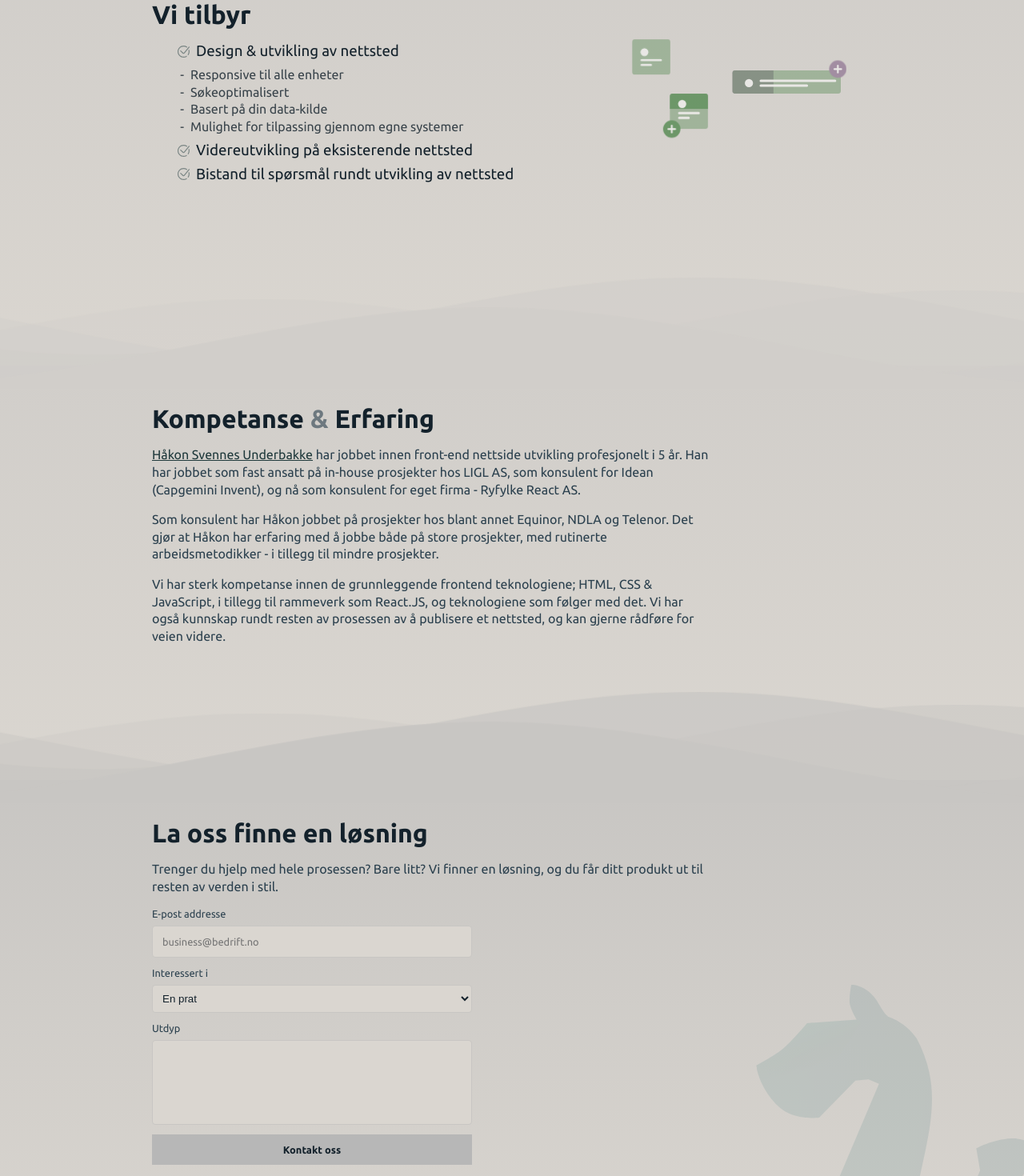
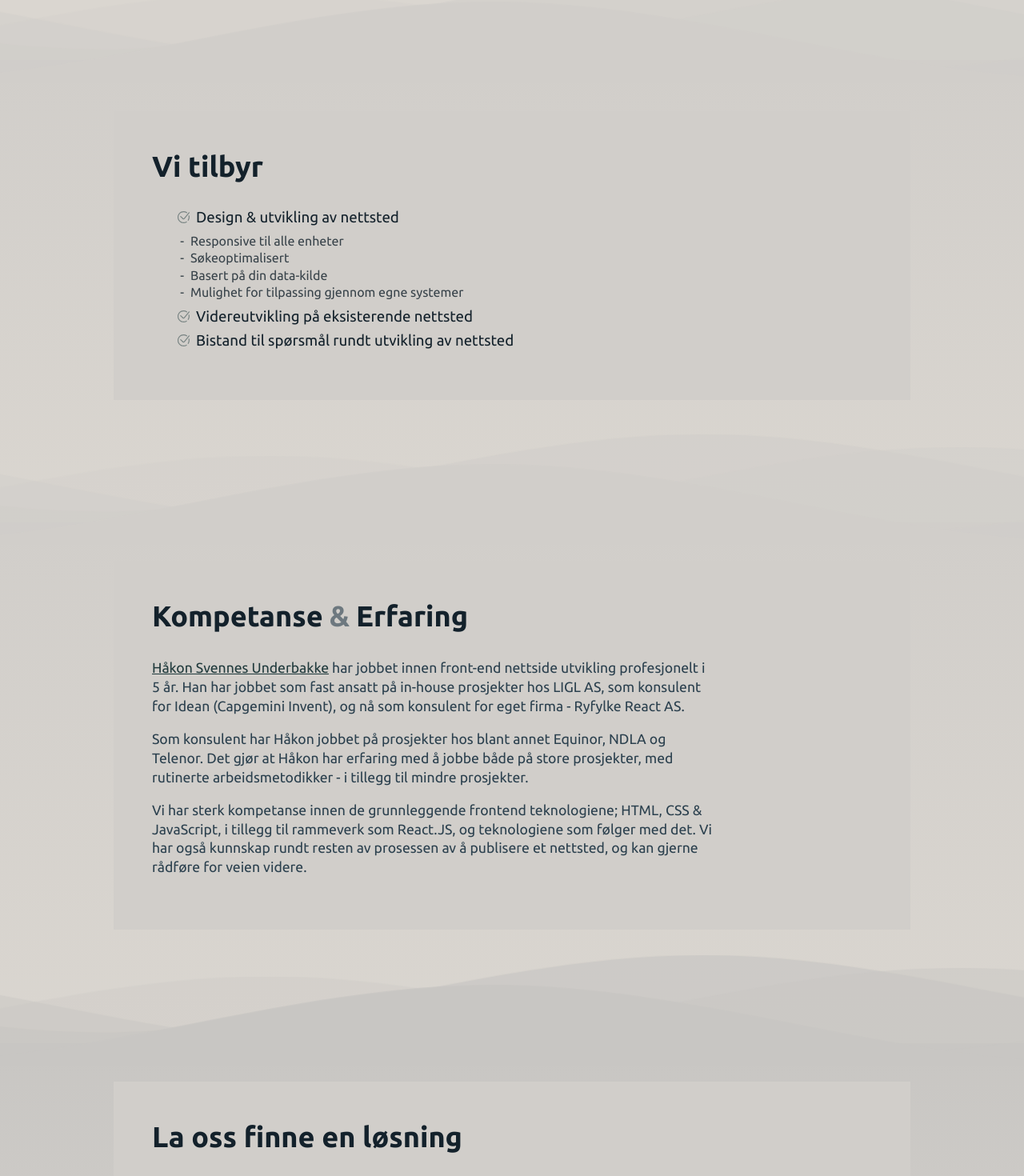
Before and after one commit to ryfylke-react-as/ryfylke-react-as.github.io, a React (Create React App) app: page / in a window 1280 px wide. Shown: the part 1040-2510 px from the top of the page at 80% size. Built offline with nearby package versions, Linux system fonts and the light colour scheme.

Commit message:
chore: some updates

```diff
--- a/src/App.tsx
+++ b/src/App.tsx
@@ -1,5 +1,5 @@
 import { useForm } from "@formspree/react";
-import React, { ReactNode, useEffect, useState } from "react";
+import { ReactNode, useEffect, useState } from "react";
 import { useInView } from "react-intersection-observer";
 import { GlobalStyles, PumpingIcon } from "./App.styles";
 import {
@@ -7,53 +7,18 @@ import {
   Check,
   Header,
   LightmodeToggle,
-  Personalize,
   Section,
   SmallWaves,
 } from "./components";
 import "./fonts.css";
 
-let timer: any = setTimeout(() => {});
-const TIME = 5000;
-
-let lastColor: string;
-
-function getActualRandomColor() {
-  let letters = "0123456789ABCDEF";
-  let color = "#";
-  for (let i = 0; i < 6; i++) {
-    color += letters[Math.floor(Math.random() * 16)];
-  }
-  return color;
-}
-
-const getComplementaryColor = (color = "") => {
-  const colorPart = color.slice(1);
-  const ind = parseInt(colorPart, 16);
-  let iter = ((1 << (4 * colorPart.length)) - 1 - ind).toString(
-    16
-  );
-  while (iter.length < colorPart.length) {
-    iter = "0" + iter;
-  }
-  return "#" + iter;
-};
-
-function getRandomColor() {
-  if (lastColor) {
-    return getComplementaryColor(lastColor);
-  } else {
-    return getActualRandomColor();
-  }
-}
-
 export default function App() {
   const [state, handleSubmit] = useForm("mvodeazb");
   const { ref: footerRef, inView: footerInView } = useInView();
-  const [currentColors, setCurrentColors] = useState([
-    "violet",
-    "blue",
-  ]);
+  const [fs, setFs] = useState({
+    email: "",
+    message: "",
+  });
   const [isLightmode, setLightmode] = useState(
     window.matchMedia &&
       window.matchMedia("(prefers-color-scheme: dark)").matches
@@ -61,9 +26,12 @@ export default function App() {
       : true
   );
 
-  const changeColors = () => {
-    setCurrentColors([getRandomColor(), getRandomColor()]);
-    timer = setTimeout(() => changeColors(), TIME);
+  const onSubmit: React.FormEventHandler<HTMLFormElement> = (
+    event
+  ) => {
+    if (true) {
+      handleSubmit(event);
+    }
   };
 
   useEffect(() => {
@@ -84,10 +52,17 @@ export default function App() {
     }
   }, [isLightmode]);
 
-  useEffect(() => {
-    timer = setTimeout(() => changeColors(), TIME);
-    return () => clearTimeout(timer);
-  }, []);
+  let formOK = true;
+
+  switch (true) {
+    case /^[\w-\.]+@([\w-]+\.)+[\w-]{2,4}$/g.test(fs.email) ===
+      false:
+    case fs.message.length < 1:
+      formOK = false;
+      break;
+    default:
+      break;
+  }
 
   return (
     <div className="App">
@@ -134,12 +109,6 @@ export default function App() {
         background="var(--ui-02)"
         flex
         className="checklist"
-        style={
-          {
-            "--color-01": currentColors[0],
-            "--color-02": currentColors[1],
-          } as React.CSSProperties
-        }
       >
         <div>
           <h2>Vi tilbyr</h2>
@@ -166,7 +135,6 @@ export default function App() {
             </TilbyrLi>
           </ul>
         </div>
-        <Personalize />
       </Section>
       <SmallWaves background="var(--ui-02)" />
       <Section background="var(--ui-02)" flex>
@@ -209,7 +177,11 @@ export default function App() {
       <Section
         background="var(--ui-03)"
         flex
-        style={{ position: "relative", overflow: "hidden" }}
+        style={{
+          position: "relative",
+          overflow: "hidden",
+          paddingBottom: "15rem",
+        }}
       >
         <div ref={footerRef}>
           <h2>La oss finne en løsning</h2>
@@ -219,7 +191,7 @@ export default function App() {
             resten av verden i stil.
           </p>
           <form
-            onSubmit={handleSubmit}
+            onSubmit={onSubmit}
             style={{ opacity: state.submitting ? 0.5 : 1 }}
           >
             <label>
@@ -228,6 +200,10 @@ export default function App() {
                 type="email"
                 name="email"
                 placeholder="business@bedrift.no"
+                value={fs.email}
+                onChange={(e) =>
+                  setFs({ ...fs, email: e.target.value })
+                }
               />
             </label>
             <label>
@@ -240,9 +216,22 @@ export default function App() {
             </label>
             <label>
               Utdyp
-              <textarea name="utdyp" />
+              <textarea
+                name="utdyp"
+                value={fs.message}
+                onChange={(e) =>
+                  setFs({ ...fs, message: e.target.value })
+                }
+              />
             </label>
-            <button type="submit" disabled={state.submitting}>
+            <div style={{ fontSize: "0.875rem" }}>
+              {!formOK &&
+                "Vennligst fyll ut gyldig e-post & utdyp."}
+            </div>
+            <button
+              type="submit"
+              disabled={state.submitting || formOK === false}
+            >
               {state.submitting ? "Vent litt..." : "Kontakt oss"}
             </button>
             <div>{state.succeeded && "Melding mottatt!"}</div>
--- a/src/components/Section/Section.styles.ts
+++ b/src/components/Section/Section.styles.ts
@@ -18,6 +18,8 @@ export const InnerContainer = styled.div<SectionProps>`
   margin: 0 auto;
   display: ${(props) => (props.flex ? "flex" : "block")};
   gap: var(--spacing-09);
+  background: var(--ui-02);
+  padding: var(--spacing-08);
   @media screen and (max-width: 700px) {
     flex-direction: column;
     align-items: center;
@@ -38,6 +40,10 @@ export const StyledSection = styled.section<SectionProps>`
   position: relative;
   z-index: 2;
   animation: ${sectionAnim} 0.4s ease-in-out;
+  h2 {
+    font-size: 2.25rem;
+    margin: 0 0 var(--spacing-07);
+  }
   @media screen and (max-width: 850px) {
     max-height: 2000px;
     height: auto;
@@ -124,6 +130,7 @@ export const StyledSection = styled.section<SectionProps>`
     max-width: 700px;
     line-height: 1.35em;
     color: var(--text-02);
+    font-size: 1.1rem;
   }
   &:not(.checklist) {
     ul li::marker {
```
